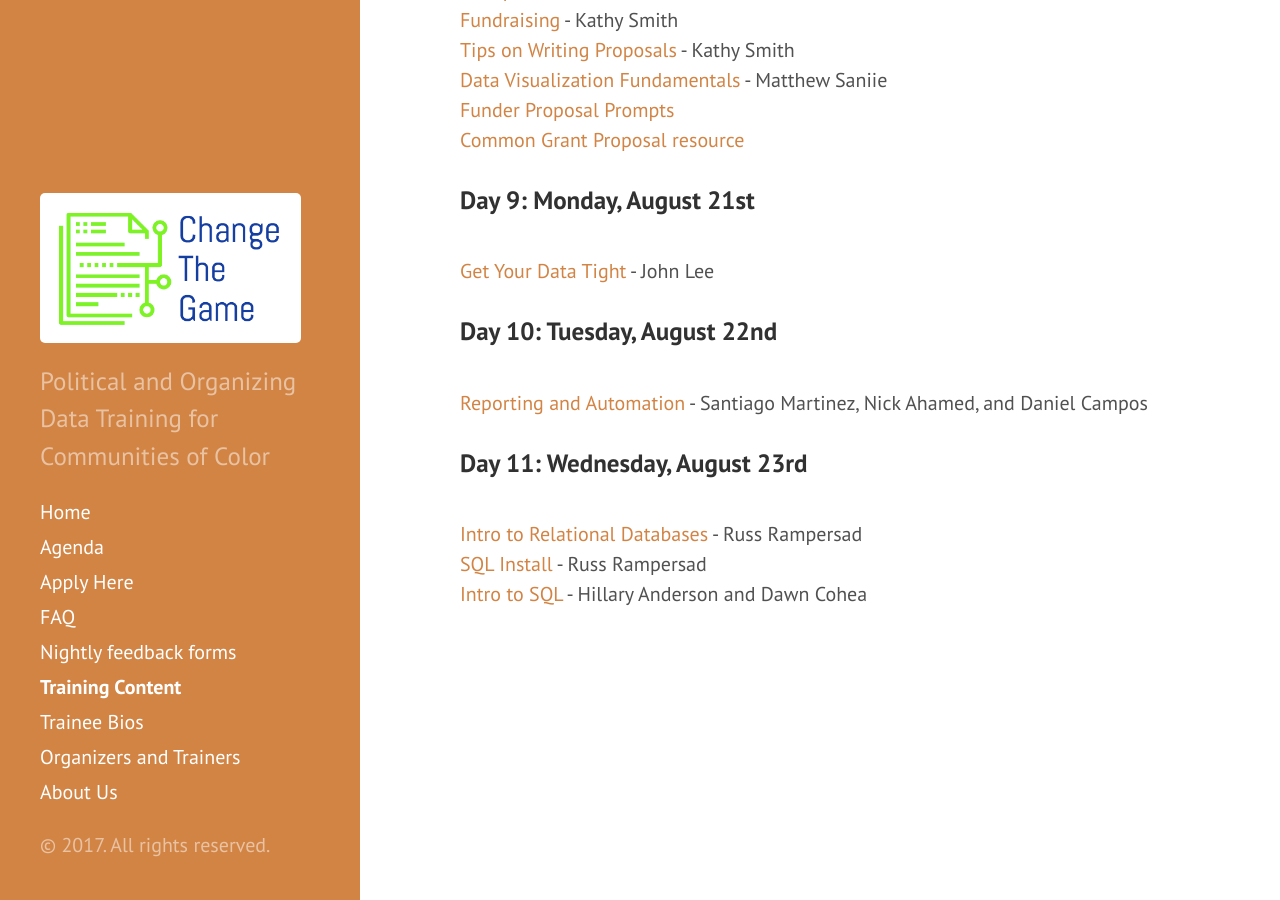
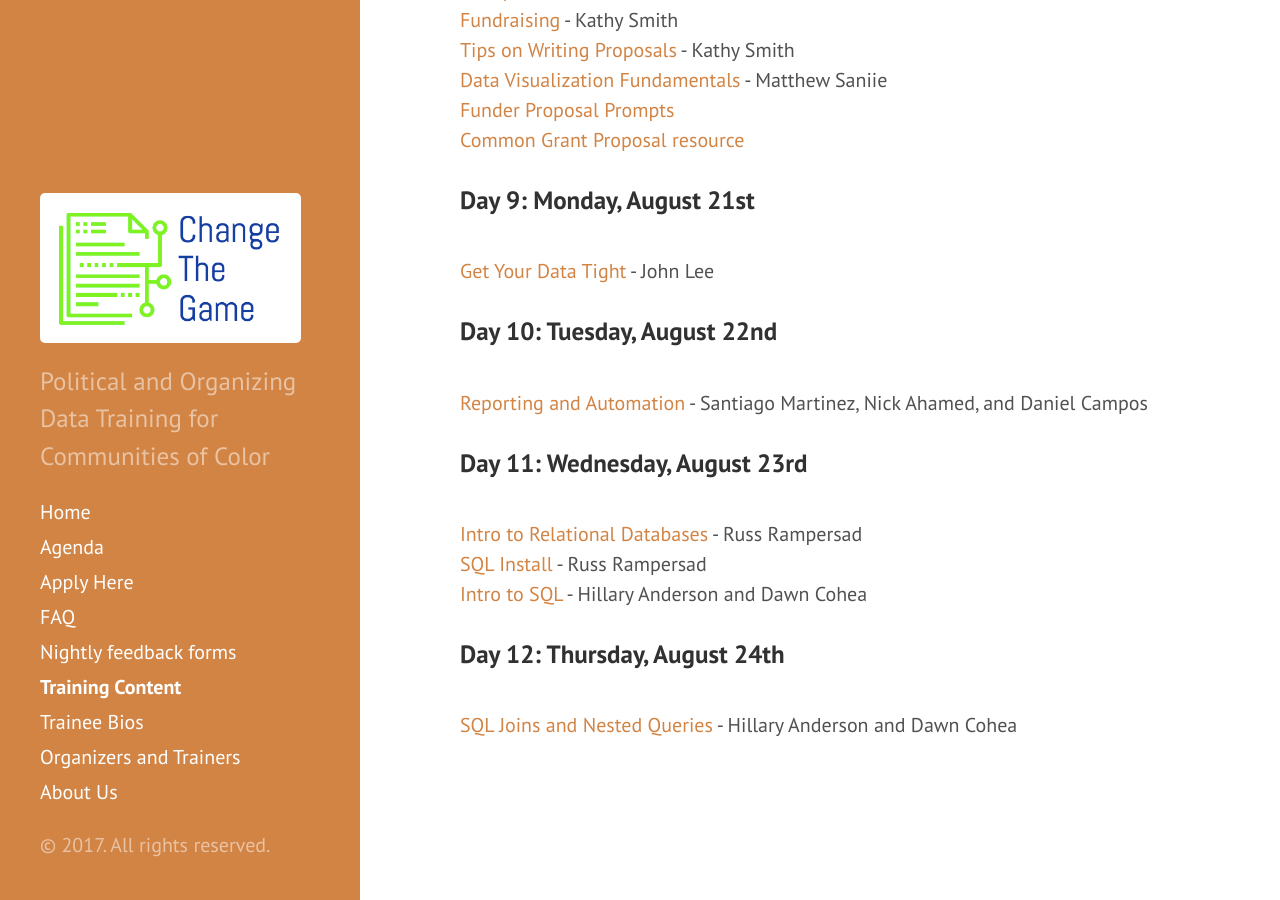
Before and after one commit to anniejw6/changethegame_site, a Jekyll site: the page built from slides.md, in a window 1280 px wide and 900 px high, scrolled down 1795 px. Built offline with Jekyll 4.4.1, drawn with Linux system fonts in a browser that asks for light colours.

Commit message:
Update slides.md

```diff
--- a/slides.md
+++ b/slides.md
@@ -76,3 +76,7 @@ title: Training Content
 <br>[Intro to Relational Databases](https://www.dropbox.com/s/cm4xpdiwpnmxelr/Intro%20to%20Relational%20Databases-Russ%20Rampersad.pdf?dl=0) - Russ Rampersad
 <br>[SQL Install](https://www.dropbox.com/s/mh3334ecnr83tke/SQL%20Install-Russ%20Rampersad.pdf?dl=0) - Russ Rampersad
 <br>[Intro to SQL](https://www.dropbox.com/s/wl25o50lna3xsak/Intro%20to%20SQL-Hillary%20Anderson%20Dawn%20Cohea.pdf?dl=0) - Hillary Anderson and Dawn Cohea
+
+### Day 12: Thursday, August 24th
+<br>[SQL Joins and Nested Queries](https://www.dropbox.com/s/3dtp1c5znbt5gvl/SQL%20Joins-Hillary%20Anderson%20Dawn%20Cohea.pdf?dl=0) - Hillary Anderson and Dawn Cohea
+<br>
```
